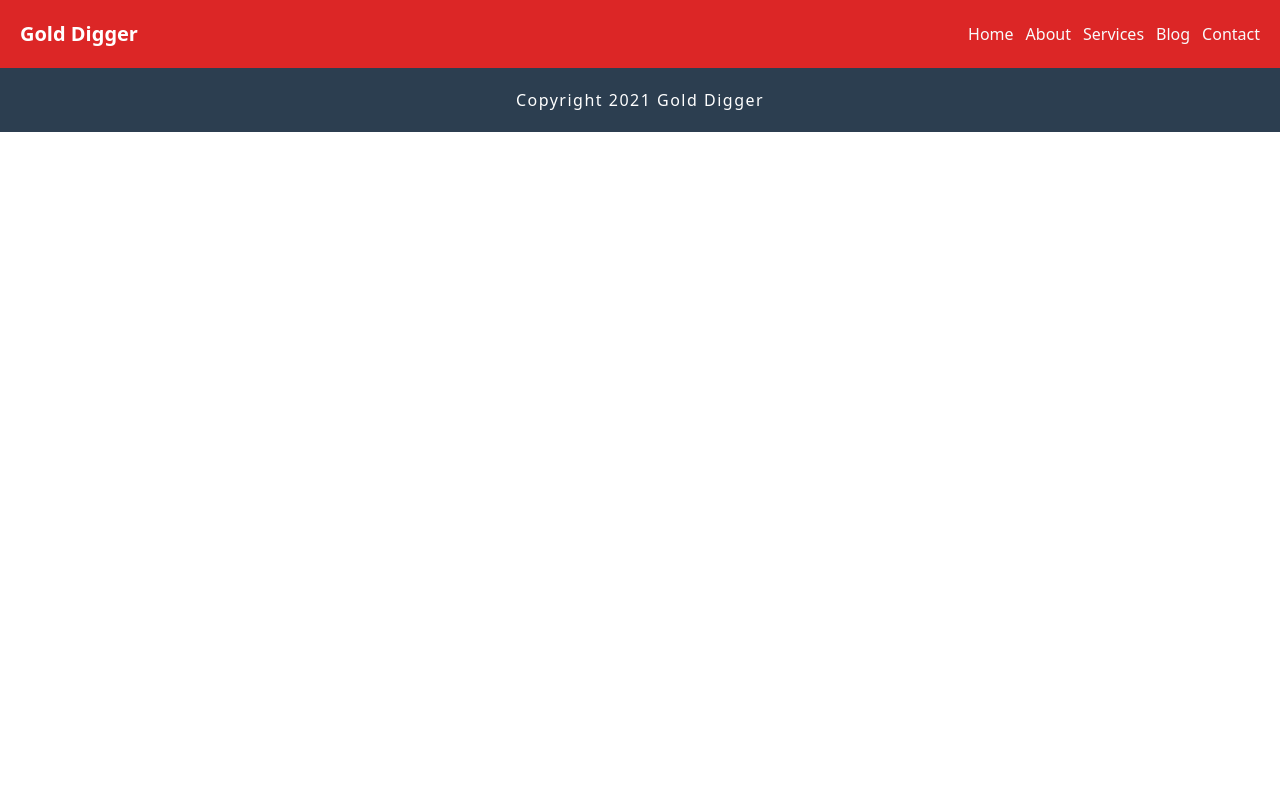
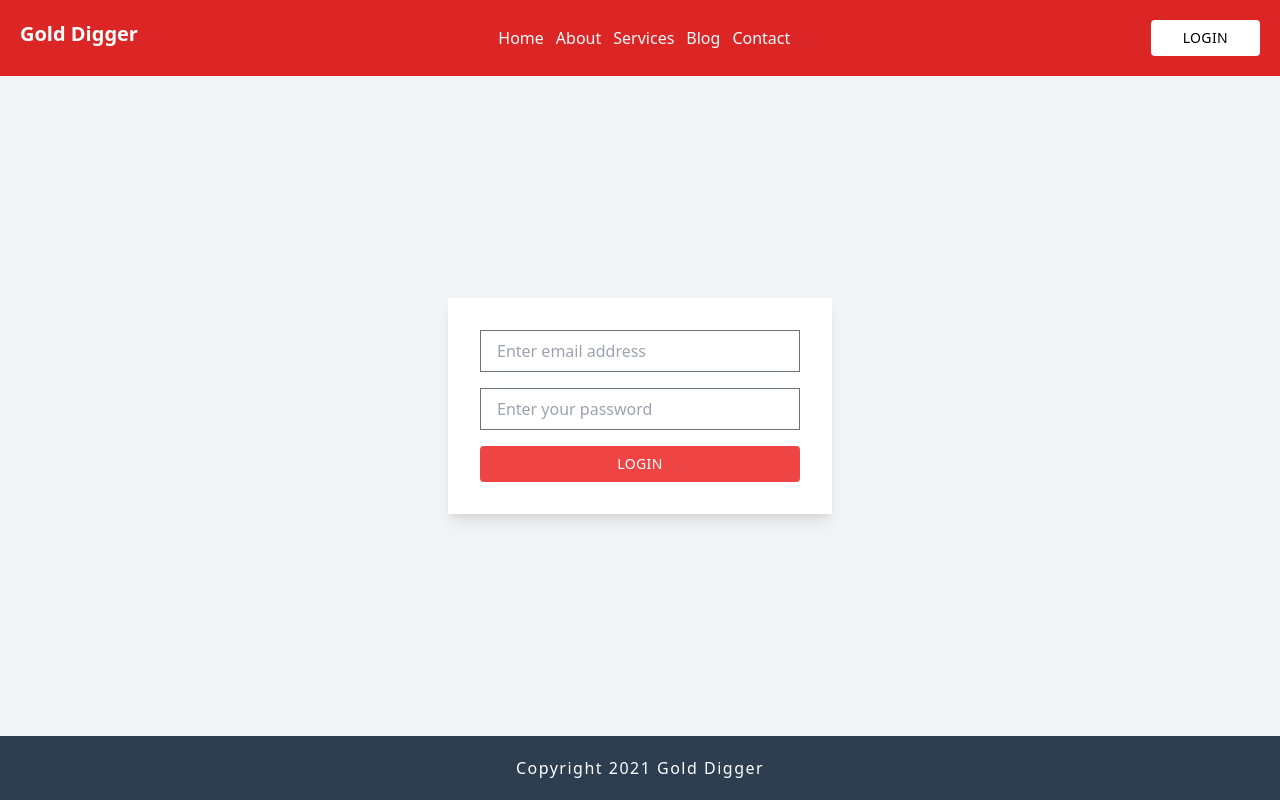
Before and after one commit to yeasin2448/gold-digger, a Vue app: page /login in a window 1280 px wide. Built offline with nearby package versions, Linux system fonts and the light colour scheme.

Commit message:
Added login page

```diff
--- a/src/App.vue
+++ b/src/App.vue
@@ -1,6 +1,6 @@
 <template>
 	<div class="flex flex-col min-h-screen">
-		<app-header class="flex-none" :title="title" v-on:onTitle="updateGold($event)"></app-header>
+		<app-header class="flex-none" :title="title" @titleOn="updateGold($event)"></app-header>
 		<!-- <app-header></app-header>
 		<app-golds></app-golds>
 		<app-footer></app-footer>-->
@@ -22,13 +22,20 @@ export default {
 	},
 	data() {
 		return {
-			title : 'Gold Digger'
+			title: 'Gold Digger'
 		}
 	},
 	methods: {
-		updateGold: function(updatedGolds) {
-			this.title = updatedGolds;
-		}
+		updateGold(newTitle) {
+			this.title = newTitle
+		},
+		// updateGold: () => {
+		// 	console.log('updateGold', this)
+		// },
+		// updateGold: function (data) {
+		// 	console.log('updateGold', this, data)
+		// 	// this.title = updatedGolds;
+		// }
 	}
 }
 </script>
--- a/src/components/Footer.vue
+++ b/src/components/Footer.vue
@@ -5,7 +5,7 @@
 </template>
 
 <script>
-import { bus } from '../main'
+// import { bus } from '../main'
 export default {
     props: {
         title: {
@@ -18,9 +18,9 @@ export default {
         }
     },
     created() {
-        bus.$on('titleOn', (data)=> {
-            this.title = data
-        })
+        // bus.$on('titleOn', (data)=> {
+        //     this.title = data
+        // })
     }
 }
 </script>
--- a/src/components/Header.vue
+++ b/src/components/Header.vue
@@ -1,16 +1,20 @@
 <template>
 	<header class="bg-red-600 p-5 flex justify-between">
-		<h1 class="text-white text-xl font-bold" v-on:click="onTitle">{{ title }}</h1>
+		<h1 class="text-white text-xl font-bold" @click="onTitle">{{ title }}</h1>
 		<ul class="flex space-x-3 items-center">
 			<li v-for="menu in menus" :key="menu.name">
 				<router-link :to="menu.link" class="text-gray-50">{{ menu.name }}</router-link>
 			</li>
 		</ul>
+		<button
+			@click="$router.push('/login')"
+			class="px-8 py-2 bg-white rounded uppercase tracking-wide text-sm"
+		>Login</button>
 	</header>
 </template>
 
 <script>
-import { bus } from '../main'
+// import { bus } from '../main'
 export default {
 	props: {
 		title: {
@@ -29,10 +33,15 @@ export default {
 		}
 	},
 	methods: {
-		onTitle: function() {
+		onClickLogin() {
+			this.$router.push('/login')
+		},
+		onTitle() {
+			this.$emit('titleOn', 'Gold Lover')
+
 			// this.$emit('onTitle', 'Gold Hunter')
-			this.title = 'Gold Lover';
-			bus.$emit('titleOn', 'Gold Lover');
+			// this.title = 'Gold Lover';
+			// bus.$emit('titleOn', 'Gold Lover');
 		}
 	}
 }
--- /dev/null
+++ b/src/pages/Login.vue
@@ -0,0 +1,67 @@
+<template>
+	<div class="container mx-auto flex bg-gray-100 items-center justify-center">
+		<form @submit.prevent="onSubmit" class="p-8 bg-white shadow-lg flex flex-col w-96 space-y-4">
+			<div
+				v-if="error"
+				class="bg-red-500 text-white rounded px-4 py-2 text-sm text-center mb-4"
+			>{{error}}</div>
+			<input
+				type="email"
+				v-model="email"
+				placeholder="Enter email address"
+				class="border border-gray-500 px-4 py-2 w-full"
+			/>
+			<input
+				type="password"
+				v-model="password"
+				placeholder="Enter your password"
+				class="border border-gray-500 px-4 py-2 w-full"
+			/>
+			<button
+				type="submit"
+				class="px-8 py-2 rounded uppercase tracking-wide text-sm bg-red-500 text-white"
+			>Login</button>
+		</form>
+	</div>
+</template>
+
+<script>
+
+const users = [
+	{
+		email: 'admin@gmail.com',
+		password: '12345678'
+	},
+	{
+		email: 'user@gmail.com',
+		password: '12345678'
+	}
+]
+
+export default {
+	name: 'Login',
+	data: () => ({
+		email: '',
+		password: '',
+
+		error: null
+	}),
+	methods: {
+		onSubmit() {
+			let user = users.find(user => {
+				if (user.email === this.email && user.password === this.password) {
+					return true
+				}
+				else false
+			})
+			if (user) {
+				this.error = null
+				this.$router.replace('/')
+			}
+			else {
+				this.error = 'Invalid email or password'
+			}
+		}
+	}
+}
+</script>
--- a/src/router.js
+++ b/src/router.js
@@ -8,6 +8,7 @@ import About from './pages/About.vue'
 import Services from './pages/Services.vue'
 import Blog from './pages/Blog.vue'
 import Contact from './pages/Contact.vue'
+import Login from './pages/Login.vue'
 
 const router = new VueRouter({
 	mode: 'history',
@@ -17,6 +18,11 @@ const router = new VueRouter({
 			name: 'Home',
 			path: "/",
 			component: Home
+		},
+		{
+			name: 'Login',
+			path: "/login",
+			component: Login
 		},
 		{
 			name: 'About',
```
